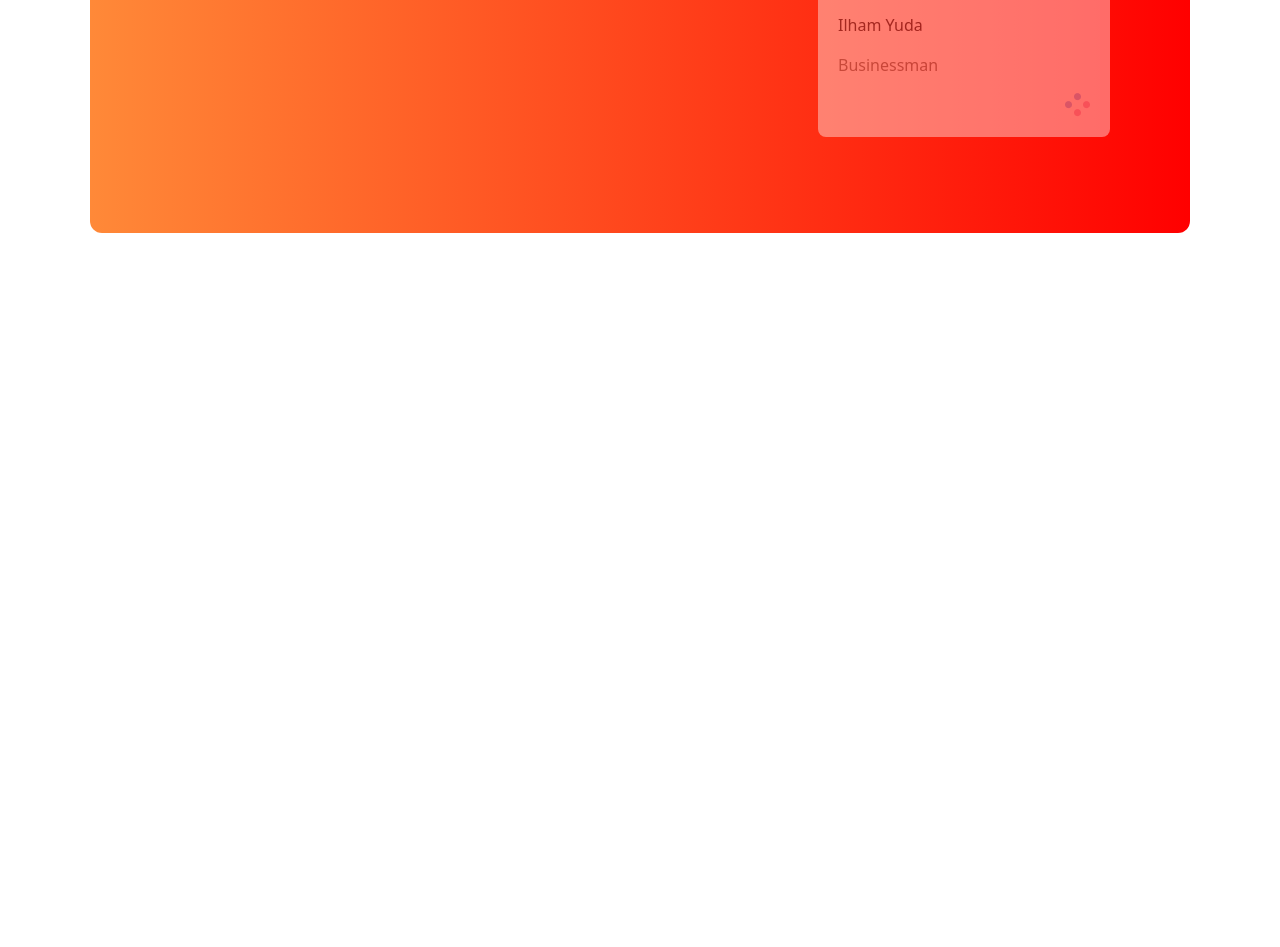
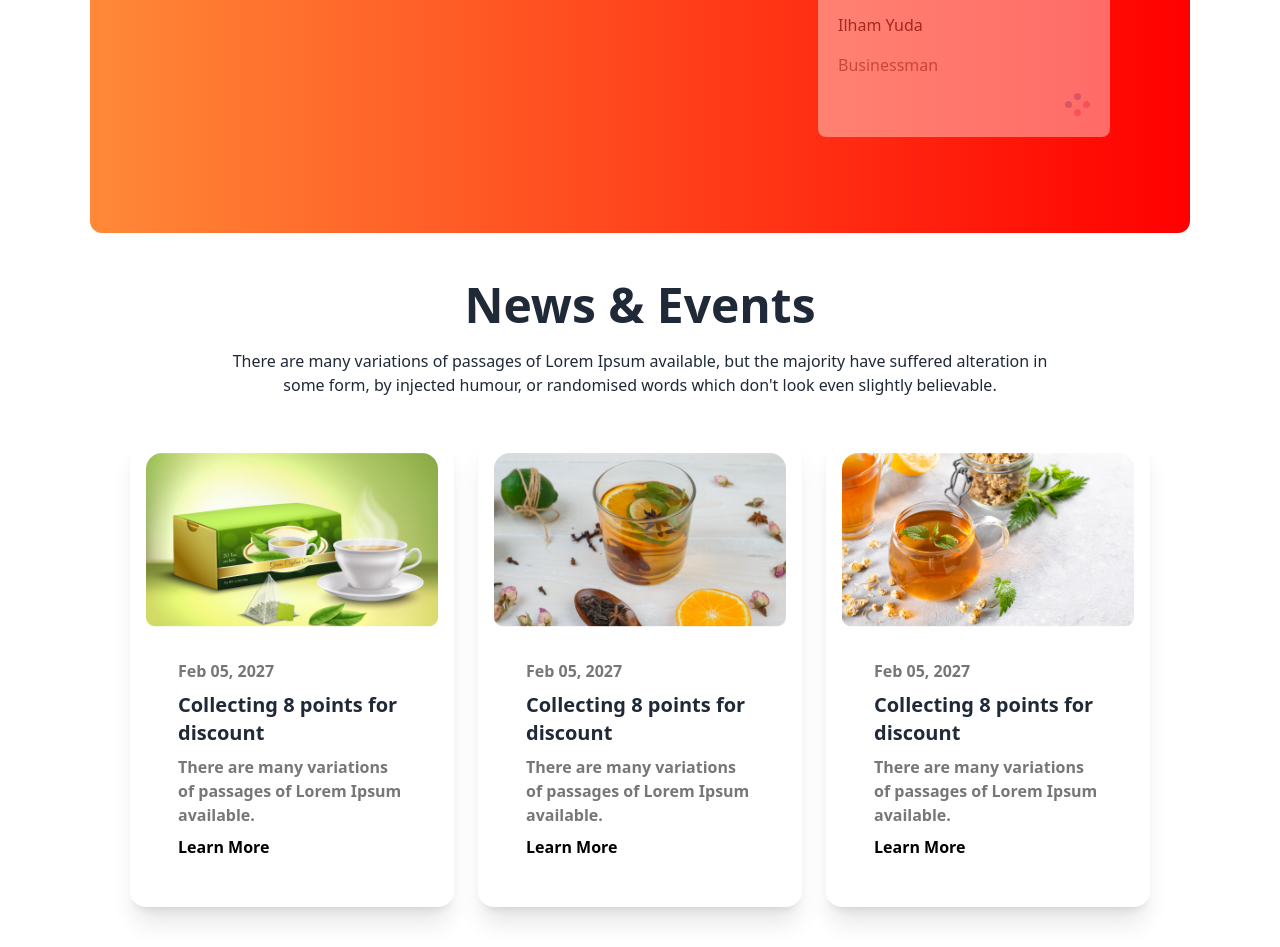
Before and after one commit to Alamin573190/tea-house-resources-website, a plain HTML site: page index.html in a window 1280 px wide. Shown: the part 2278-3225 px from the top of the page. Before the commit the page ends 2559 px from the top, so only its background shows below. Drawn offline with nearby package versions, Linux system fonts and the light colour scheme.

Commit message:
added news and event part

```diff
--- a/index.html
+++ b/index.html
@@ -188,6 +188,45 @@ tailwind.config = {
        </div>
 
       </section>
+      <!-- news and events -->
+      <section>
+       <div class="w-3/4 text-center mx-auto space-y-5 ">
+        <h2 class="text-5xl font-bold">News & Events</h2>
+        <p>There are many variations of passages of Lorem Ipsum available, but the majority have suffered alteration in some form, by injected humour, or randomised words which don't look even slightly believable. </p>
+       </div>
+       <div class="grid mx-10 gap-6 my-10 grid-cols-1 md:grid-cols-3">
+        <div class="p-4 card  shadow-xl">
+          <figure><img src="./images/news-1.png" alt="Shoes" /></figure>
+          <div class="card-body  ">
+            <p class="font-semibold text-[#777]">Feb 05, 2027</p>
+            <h2 class="text-xl font-bold">Collecting 8 points for discount</h2>
+            <p class="font-semibold text-[#777]">There are many variations of passages of Lorem Ipsum available.</p>
+            <h4 class="font-bold text-black">Learn More</h4>
+
+          </div>
+        </div>
+        <div class="p-4 card  shadow-xl">
+          <figure><img src="./images/news-2.png" alt="Shoes" /></figure>
+          <div class="card-body  ">
+            <p class="font-semibold text-[#777]">Feb 05, 2027</p>
+            <h2 class="text-xl font-bold">Collecting 8 points for discount</h2>
+            <p class="font-semibold text-[#777]">There are many variations of passages of Lorem Ipsum available.</p>
+            <h4 class="font-bold text-black">Learn More</h4>
+
+          </div>
+        </div>
+        <div class="p-4 card  shadow-xl">
+          <figure><img src="./images/news-3.png" alt="Shoes" /></figure>
+          <div class="card-body  ">
+            <p class="font-semibold text-[#777]">Feb 05, 2027</p>
+            <h2 class="text-xl font-bold">Collecting 8 points for discount</h2>
+            <p class="font-semibold text-[#777]">There are many variations of passages of Lorem Ipsum available.</p>
+            <h4 class="font-bold text-black">Learn More</h4>
+
+          </div>
+        </div>
+       </div>
+      </section>
     </main>
     <footer>
 
```
